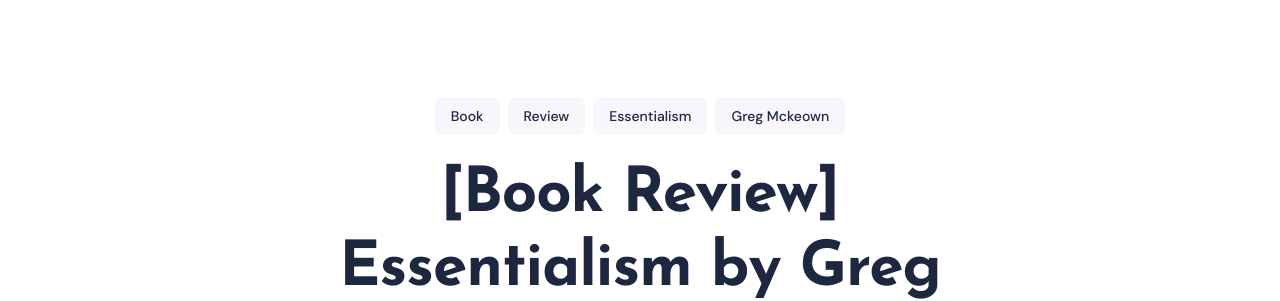
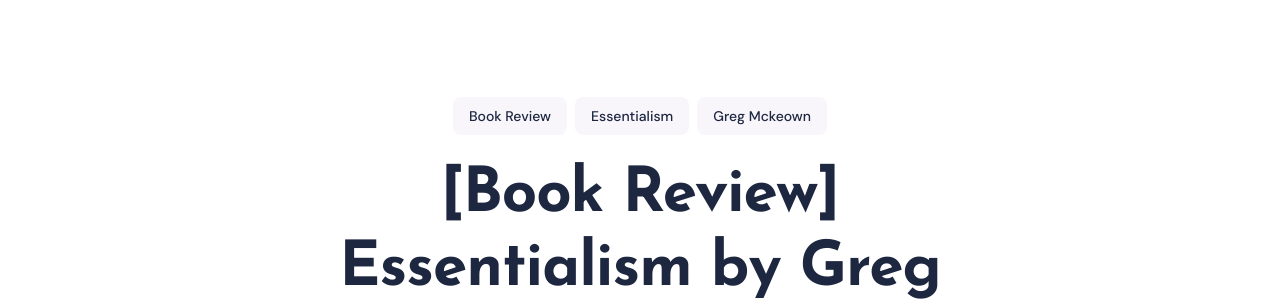
Before and after one commit to cyndichin/cyndichin.github.io, a Jekyll site: the page built from _posts/2021-12-29-bookreviewEssentialism.markdown, in a window 1280 px wide and 900 px high. Shown: the part 159-460 px from the top of the window. Built offline with Jekyll 4.4.1, drawn with Linux system fonts in a browser that asks for light colours; nearby versions of some CDN libraries.

Commit message:
update tag

```diff
--- a/_posts/2021-12-29-bookreviewEssentialism.markdown
+++ b/_posts/2021-12-29-bookreviewEssentialism.markdown
@@ -3,7 +3,7 @@
 title:  "[Book Review] Essentialism by Greg Mckeown"
 date:   2021-12-29 2:11:03 -0400
 image:  '/images/bookreview/essentialism/cover.jpg'
-tags:   [book, review, essentialism, greg mckeown]
+tags:   [book review, essentialism, greg mckeown]
 ---
 
 > Part of the Book Review series
```
